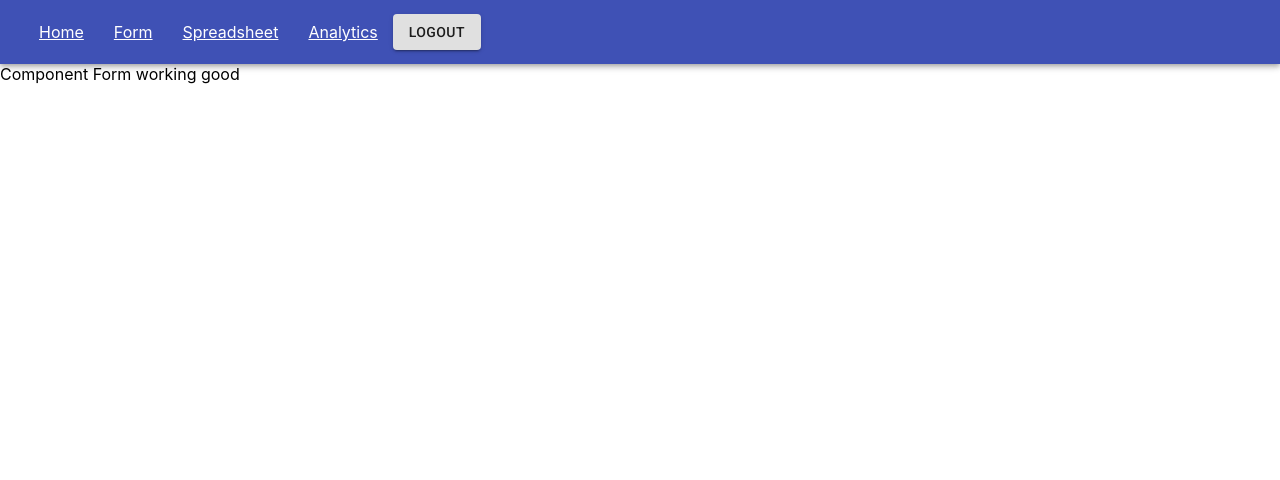
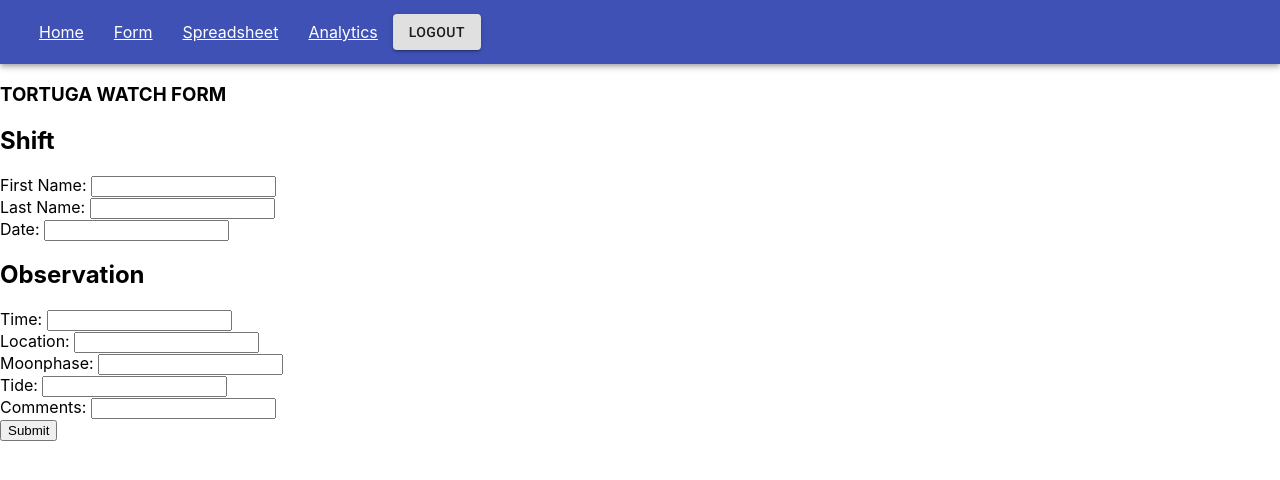
Before and after one commit to CarlosRabid/tortugaspedasi, a React (Create React App) app in the folder tortugaspedasi/: page /form in a window 1280 px wide. Shown: the top 480 px of the page. Built offline with nearby package versions, Linux system fonts and the light colour scheme.

Commit message:
cross your fingers

```diff
--- a/tortugaspedasi/src/Components/Form/Form.js
+++ b/tortugaspedasi/src/Components/Form/Form.js
@@ -1,14 +1,27 @@
 import React, { Component } from 'react';
+import ShiftInput from './ShiftInput';
+import ObservationInput from './ObservationInput';
+const axios = require('axios')
 
 class Form extends Component {
     constructor(props) {
         super(props);
-        this.state = {  }
+        this.state = {
+          forms: []
+        }
     }
+
+    submitNewForm = async (shift, observation, turtle, nest) => {
+        await axios.post('http://localhost:7777/newForm', {shift, observation, turtle, nest})
+    }
+
     render() {
         return (
             <div className= "form">
-                Component Form working good
+                <h3>TORTUGA WATCH FORM</h3>
+                <ShiftInput forms={this.state.forms}/>
+                <ObservationInput forms={this.state.forms}/>
+                <button className="submit" onClick={this.submitNewForm}>Submit</button>
             </div>
         )
     }
--- a/tortugaspedasi/src/Components/Form/NestInput.js
+++ b/tortugaspedasi/src/Components/Form/NestInput.js
@@ -6,9 +6,9 @@ class NestInput extends Component {
         this.state = {  }
     }
     render() {
-        return (
-            {/* Your Code Here */}
-         );
+        return
+
+
     }
 }
 
--- a/tortugaspedasi/src/Components/Form/ObservationInput.js
+++ b/tortugaspedasi/src/Components/Form/ObservationInput.js
@@ -2,7 +2,20 @@ import React, { Component } from 'react';
 class ObservationInput extends Component {
     constructor(props) {
         super(props);
-        this.state = {  }
+        this.state = {
+            time: "",
+            location: "",
+            moonPhase: "",
+            tide: "",
+            comments: ""
+         }
+    }
+
+    handleInput = (event) => {
+        this.setState({[event.target.name]: event.target.value}, ()=>console.log(this.state))
+    }
+    addShift = () => {
+        this.props.addShift(this.state.firstName, this.state.lastName, this.state.date)
     }
 
     /* GEOLOCATION FUNCTION
@@ -10,9 +23,21 @@ class ObservationInput extends Component {
     */
 
     render() {
-        return (
-            {/* Your Code Here */}
-         );
+        let input = ["Time", "Location", "Moonphase", "Tide", "Comments"]
+        return(
+            <div className="observation-container">
+                <h2>Observation</h2>
+                    <div className="observation-component">
+                        {input.map((i)=> <div className="new-observation-grid">
+                            <span className="new-observation-1"> {i}: </span>
+                            <input className="searchInput underline new-observation-2"
+                                   name={i} onChange={this.handleInput}></input>
+                        </div>
+                        )}
+
+                    </div>
+            </div>
+        );
     }
 }
 
--- a/tortugaspedasi/src/Components/Form/ShiftInput.js
+++ b/tortugaspedasi/src/Components/Form/ShiftInput.js
@@ -1,15 +1,38 @@
 import React, { Component } from 'react';
 
-class PersonInput extends Component {
+class ShiftInput extends Component {
     constructor(props) {
         super(props);
-        this.state = {  }
+        this.state = {
+            firstName: "",
+            lastName: "",
+            date: ""
+         }
     }
+
+    handleInput = (event) => {
+        this.setState({[event.target.name]: event.target.value}, ()=>console.log(this.state))
+    }
+    addShift = () => {
+        this.props.addShift(this.state.firstName, this.state.lastName, this.state.date)
+    }
+
     render() {
-        return (
-            {/* Your Code Here */}
-         );
+        let input = ["First Name", "Last Name", "Date"]
+        return(
+        <div className="shift-container">
+                <h2>Shift</h2>
+                    <div className="shift-component">
+                        {input.map((i)=> <div className="new-shift-grid">
+                            <span className="new-shift-1"> {i}: </span>
+                            <input className="searchInput underline new-shift-2"
+                                   name={i} onChange={this.handleInput}></input>
+                        </div>
+                        )}
+                    </div>
+            </div>
+        );
     }
 }
 
-export default PersonInput;
+export default ShiftInput;
```
